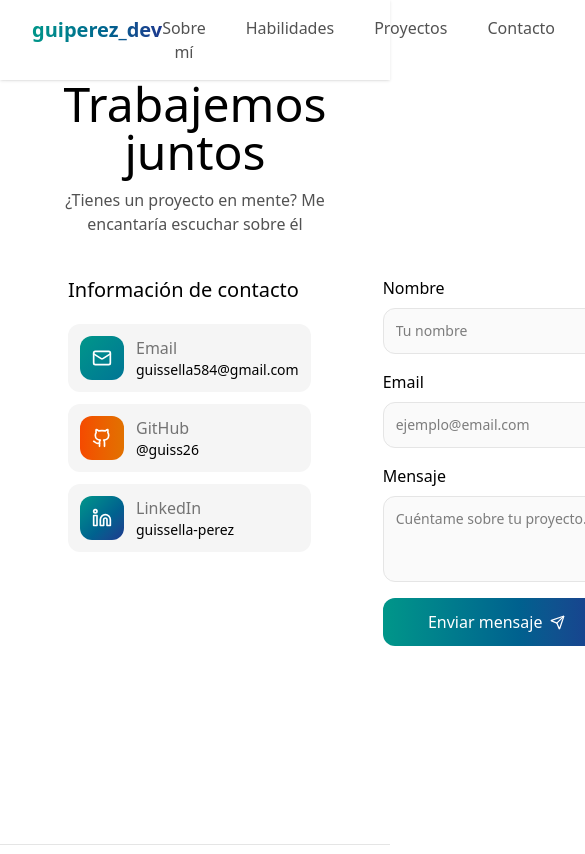
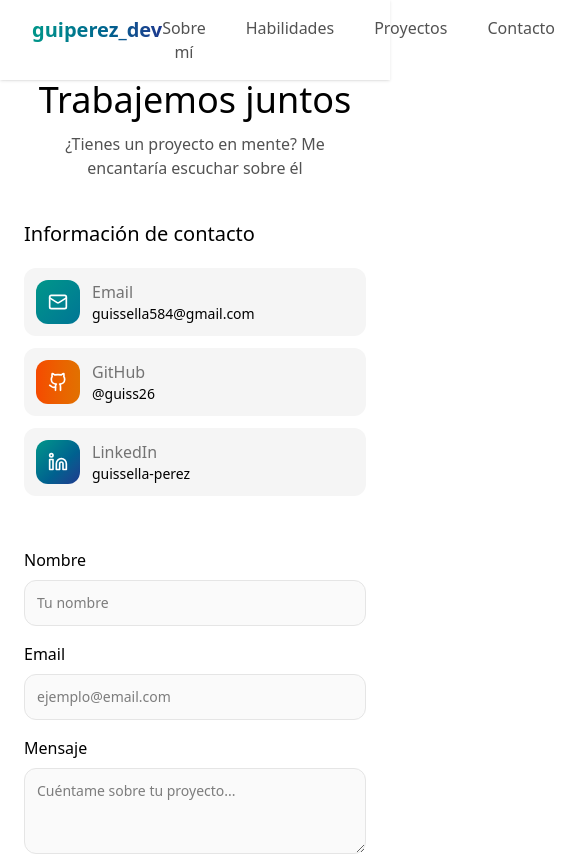
Before and after one commit to guiss26/portafolio-guissella, a React (Vite) app: page /Contact in a window 390 px wide. Shown: the top 854 px of the page, 585 px wide, since content can reach past the window. Built offline with nearby package versions, Linux system fonts and the light colour scheme.

Commit message:
feat(contact): add responsive layout to contact section

```diff
--- a/src/sections/Contact.jsx
+++ b/src/sections/Contact.jsx
@@ -33,12 +33,13 @@ export default function Contact() {
 
     return (
         <>
-            <section id='contact' className="bg-white min-h-screen py-20 px-10">
+            <section id='contact' className="bg-white min-h-screen py-20 px-6 md:px-10">
                 <form id='form' onSubmit={onSubmit} method='POST'>
-                    <h2 className='text-5xl pb-3'>Trabajemos juntos</h2>
+                    <h2 className='text-4xl md:text-5xl pb-3'>Trabajemos juntos</h2>
                     <p className='text-neutral-600'>¿Tienes un proyecto en mente? Me encantaría escuchar sobre él</p>
-                    <div className='flex justify-between w-full gap-11 mt-10'>
-                        <fieldset className='w-full px-7 py-5'>
+
+                    <div className='flex flex-col md:flex-row justify-between w-full gap-8 md:gap-11 mt-10'>
+                        <fieldset className='w-full md:w-1/2 px-0 md:px-7 py-5'>
                             <legend className='font-medium text-xl text-left'>Información de contacto</legend>
 
                             <div className='flex flex-col gap-3 text-left'>
@@ -74,9 +75,9 @@ export default function Contact() {
                             </div>
                         </fieldset>
 
-                        {/* Datos usuario */}
-                        <fieldset className='w-full text-left flex flex-col gap-4'>
-                            <div className='flex flex-col '>
+                        {/* Formulario */}
+                        <fieldset className='w-full md:w-1/2 text-left flex flex-col gap-4'>
+                            <div className='flex flex-col'>
                                 <label htmlFor="name" className='mb-2'>Nombre</label>
                                 <input id='name' name='name' type="text" className='bg-neutral-50 p-3 border border-neutral-200 rounded-xl text-sm' placeholder='Tu nombre' required />
                             </div>
@@ -92,7 +93,12 @@ export default function Contact() {
                             </div>
 
                             <button type='submit' className='bg-linear-to-r from-teal-600 to-blue-900 text-white rounded-xl hover:shadow-lg transition-shadow flex items-center justify-center p-3 gap-2' disabled={loading}>{loading ? 'Enviando...' : 'Enviar mensaje'}<Send className='text-white' size={15} /> </button>
-                            <p>{result}</p>
+                            {/* <p>{result}</p> */}
+                            {result && (
+                            <p className={`text-sm text-center ${result.includes('❌') ? 'text-red-500' : 'text-teal-600'}`}>
+                                {result}
+                            </p>
+                        )}
                         </fieldset>
                     </div>
                 </form>
```
